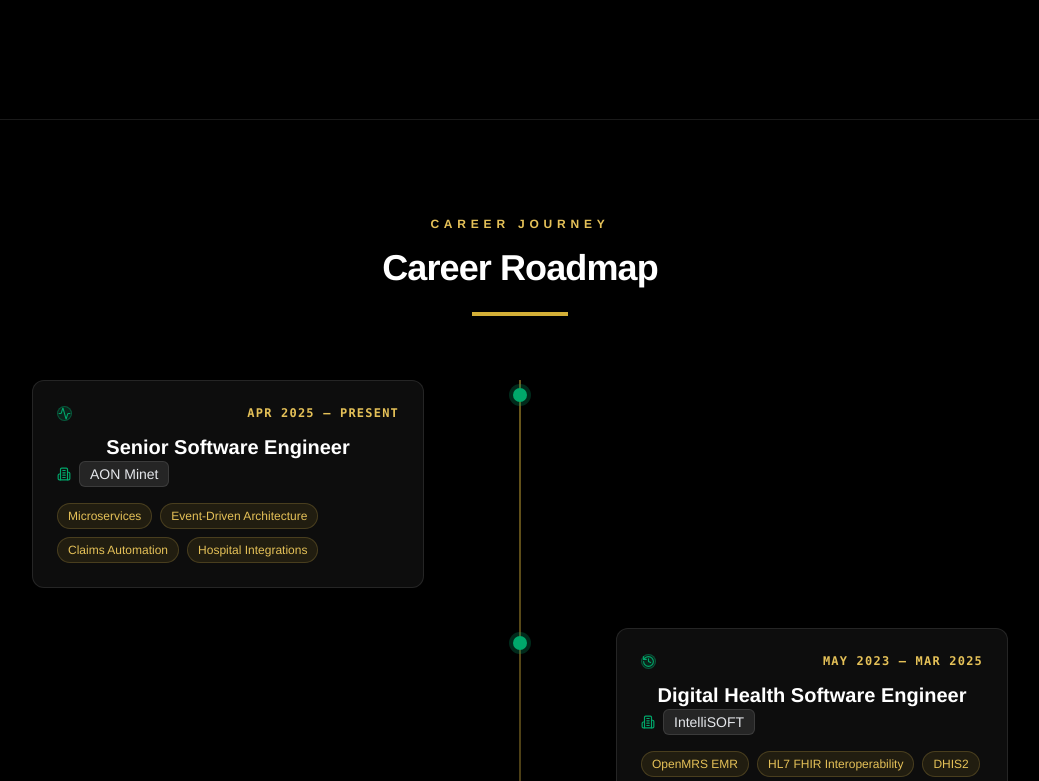
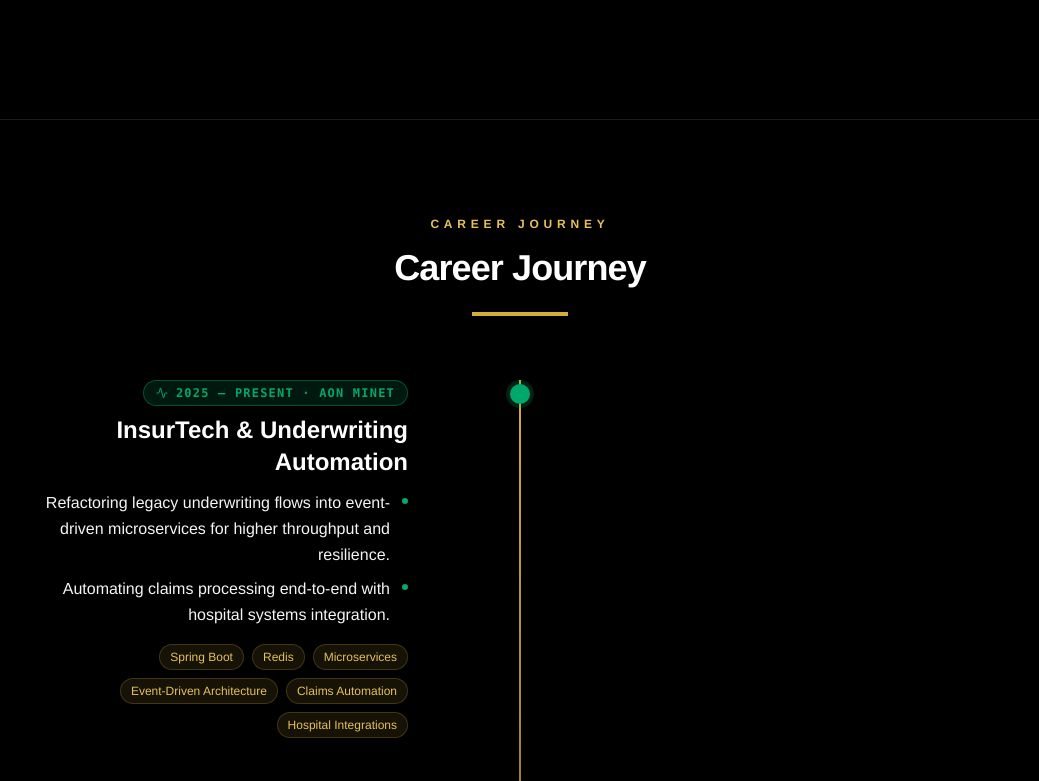
Before and after one commit to nelsonkimaiga/kimaigaportfolio, a React (Vite) app: page / in a window 1280 px wide. Shown: the part 2019-2800 px from the top of the page, without its empty margins (120-1159 px from the left). Built offline with nearby package versions, Linux system fonts and the light colour scheme.

Commit message:
Further changes!

```diff
--- a/src/App.tsx
+++ b/src/App.tsx
@@ -59,9 +59,10 @@ interface EnterpriseCase {
 
 interface CareerEntry {
   period: string;
-  role: string;
   company: string;
-  tags?: string[];
+  headline: string;
+  summary: string[];
+  tags: string[];
   status: 'current' | 'recent' | 'past';
 }
 
@@ -254,58 +255,65 @@ const DOMAINS: Domain[] = [
 
 const CAREER: CareerEntry[] = [
   {
-    period: 'Apr 2025 — Present',
-    role: 'Senior Software Engineer',
+    period: '2025 — Present',
     company: 'AON Minet',
-    tags: ['Microservices', 'Event-Driven Architecture', 'Claims Automation', 'Hospital Integrations'],
+    headline: 'InsurTech & Underwriting Automation',
+    summary: [
+      'Refactoring legacy underwriting flows into event-driven microservices for higher throughput and resilience.',
+      'Automating claims processing end-to-end with hospital systems integration.',
+    ],
+    tags: ['Spring Boot', 'Redis', 'Microservices', 'Event-Driven Architecture', 'Claims Automation', 'Hospital Integrations'],
     status: 'current'
   },
   {
-    period: 'May 2023 — Mar 2025',
-    role: 'Digital Health Software Engineer',
+    period: '2023 — 2025',
     company: 'IntelliSOFT',
-    tags: ['OpenMRS EMR', 'HL7 FHIR Interoperability', 'DHIS2', 'LLM Healthcare Integrations'],
+    headline: 'Digital Health Interoperability & LLM Integration',
+    summary: [
+      'Engineered OpenMRS EMR interoperability over HL7 FHIR and DHIS2.',
+      'Bridged clinical systems with LLM-powered healthcare workflows.',
+    ],
+    tags: ['OpenMRS', 'HL7', 'FHIR', 'DHIS2', 'LLM Healthcare Integrations'],
     status: 'recent'
   },
   {
-    period: 'Nov 2022 — Apr 2023',
-    role: 'FullStack Engineer',
+    period: '2022 — 2023',
     company: 'Jubilee Health Insurance',
-    tags: ['Digital Health Wellness Apps', 'Cross-platform Mobile & Web'],
+    headline: 'Digital Health Mobility',
+    summary: ['Shipped cross-platform wellness apps expanding member engagement on mobile and web.'],
+    tags: ['React Native', 'Cross-platform', 'Web', 'Digital Health'],
     status: 'past'
   },
   {
-    period: 'Jul 2021 — Oct 2022',
-    role: 'Software Engineer',
+    period: '2021 — 2022',
     company: 'UBIQPay',
-    tags: ['Payment Gateways: M-Pesa, Tingg, Airtel, MTN MoMo', 'Gaming/Lottery Backend'],
+    headline: 'FinTech & Multi-Country Payment Middleware',
+    summary: ['Built multi-country payment middleware orchestrating M-Pesa, Tingg, Airtel, and MTN MoMo.'],
+    tags: ['Payment Gateways', 'M-Pesa', 'Tingg', 'Airtel', 'MTN MoMo', 'Gaming/Lottery Backend'],
     status: 'past'
   },
   {
-    period: 'Jan 2020 — Jun 2021',
-    role: 'Software Engineer',
+    period: '2020 — 2021',
     company: 'LCT Africa',
-    tags: ['eClaims Processing', 'Healthcare Administration', 'HMIS Integrations: Care2000, Kranium, Med360'],
+    headline: 'Healthcare Administration & HMIS Integration',
+    summary: ['Automated eClaims processing and HMIS integrations across Care2000, Kranium, and Med360.'],
+    tags: ['eClaims', 'HMIS', 'Care2000', 'Kranium', 'Med360'],
     status: 'past'
   },
   {
-    period: 'May 2018 — Dec 2019',
-    role: 'FullStack Developer',
+    period: '2018 — 2019',
     company: 'Compulynx',
-    tags: ['COMPAS Biometric Platform', 'Equity Bank Kenya & Post Bank Uganda'],
+    headline: 'Digital Identity Automation & Core Banking Systems',
+    summary: ['Delivered the COMPAS biometric identity platform for Equity Bank Kenya and Post Bank Uganda.'],
+    tags: ['COMPAS', 'Biometric Identity', 'Core Banking', 'Equity Bank Kenya', 'Post Bank Uganda'],
     status: 'past'
   },
   {
-    period: 'Oct 2016 — Apr 2018',
-    role: 'Software Developer',
-    company: 'African Academy of Sciences',
-    tags: ['Community of Practice Research Platforms'],
-    status: 'past'
-  },
-  {
-    period: 'May 2015 — Sept 2016',
-    role: 'Junior Software Developer',
-    company: 'Moringa School',
+    period: '2015 — 2018',
+    company: 'Moringa School & AAS',
+    headline: 'Internal Business Systems & Foundation Engineering',
+    summary: ['Built internal business systems and research community platforms, laying the engineering foundation.'],
+    tags: ['Community of Practice', 'Research Platforms', 'Internal Systems'],
     status: 'past'
   },
 ];
@@ -504,7 +512,7 @@ const App: React.FC = () => {
             Nelson Kimaiga
           </h1>
           <h2 className="text-2xl md:text-4xl text-[var(--color-madafu-gold)] font-bold mb-6 leading-tight">
-            Senior Software Engineer
+            Software Engineer specializing in Backend Systems, Digital Health &amp; Systems Integration.
           </h2>
           <p className="max-w-3xl mx-auto text-base md:text-lg text-gray-300 font-light leading-relaxed">
             11+ years delivering production systems across InsurTech, digital health, and fintech, high-throughput backends, and critical middleware.
@@ -599,63 +607,73 @@ const App: React.FC = () => {
         </div>
       </section>
 
-      {/* Career Roadmap */}
+      {/* Engineering Evolution Timeline */}
       <section id="experience" className="py-24 bg-black border-t border-white/10">
         <div className="max-w-5xl mx-auto px-6">
-          <SectionHeading eyebrow="Career Journey" title="Career Roadmap" />
+          <SectionHeading eyebrow="Career Journey" title="Career Journey" />
 
           <div className="relative">
-            <div className="absolute left-[7px] md:left-1/2 top-0 bottom-0 w-px -translate-x-1/2 bg-gradient-to-b from-[var(--color-madafu-gold)] via-[var(--color-madafu-gold-light)]/30 to-white/10" />
+            <div className="absolute left-1 top-0 bottom-0 w-0.5 md:left-1/2 md:-translate-x-1/2 bg-gradient-to-b from-[var(--color-madafu-gold)] via-[var(--color-madafu-gold-light)]/30 to-white/10" />
 
-            <div className="space-y-10">
+            <div className="space-y-12">
               {CAREER.map((entry, idx) => {
                 const isActive = entry.status === 'current' || entry.status === 'recent';
                 const isLeft = idx % 2 === 0;
                 return (
                   <div key={`${entry.company}-${idx}`} className="relative md:grid md:grid-cols-2 md:gap-16">
-                    {isActive && (
-                      <span className="absolute left-[7px] md:left-1/2 top-2 -translate-x-1/2 z-0 w-3.5 h-3.5 rounded-full bg-[var(--color-madafu-green)] animate-ping" />
-                    )}
+                    {/* Glowing radar node */}
+                    <span className="absolute left-[5px] md:left-1/2 top-1 -translate-x-1/2 z-10 w-5 h-5">
                       <span
-                      className={`absolute left-[7px] md:left-1/2 top-2 -translate-x-1/2 z-10 w-3.5 h-3.5 rounded-full ring-4 ${
-                        isActive
-                          ? 'bg-[var(--color-madafu-green)] ring-[var(--color-madafu-green)]/25'
-                          : 'bg-[var(--color-madafu-gold)] ring-[var(--color-madafu-gold)]/25'
+                        className={`absolute inset-0 rounded-full ${
+                          isActive ? 'bg-[var(--color-madafu-green)]/30 animate-ping' : 'bg-[#D4AF37]/15'
                         }`}
                       />
+                      <span
+                        className={`relative block w-5 h-5 rounded-full ring-4 ${
+                          isActive
+                            ? 'bg-[var(--color-madafu-green)] ring-[var(--color-madafu-green)]/20'
+                            : 'bg-[#D4AF37] ring-[#D4AF37]/15'
+                        }`}
+                      />
+                    </span>
 
-                    <div className={`pl-8 md:pl-0 md:row-start-1 ${isLeft ? 'md:pr-16' : 'md:col-start-2 md:pl-16'}`}>
-                      <div className="bg-white/5 border border-white/10 rounded-xl p-6 backdrop-blur-md transition-all duration-300 hover:border-[var(--color-madafu-gold)]/40 hover:shadow-2xl hover:shadow-black/80 hover:-translate-y-1">
-                        <div className="flex items-center justify-between flex-wrap gap-2 mb-3">
+                    <div className={`pl-10 md:pl-0 md:row-start-1 ${isLeft ? 'md:pr-20 md:text-right' : 'md:col-start-2 md:pl-20'}`}>
+                      <div className="mb-2">
                         <span
-                            className={`inline-flex items-center rounded-full border ${
+                          className={`inline-flex items-center gap-2 px-3 py-1 rounded-full border font-mono text-xs font-bold uppercase tracking-widest ${
                             isActive
                               ? 'bg-[var(--color-madafu-green)]/15 text-[var(--color-madafu-green)] border-[var(--color-madafu-green)]/40'
-                                : 'bg-[var(--color-madafu-gold)]/15 text-[var(--color-madafu-gold-light)] border-[var(--color-madafu-gold-light)]/30'
+                              : 'bg-[#D4AF37]/10 text-[var(--color-madafu-gold-light)] border-[var(--color-madafu-gold-light)]/30'
                           }`}
                           title={entry.status === 'current' ? 'Current' : entry.status === 'recent' ? 'Recent' : 'Past'}
                         >
                           {entry.status === 'current' ? (
-                              <Activity size={13} />
+                            <Activity size={12} />
                           ) : entry.status === 'recent' ? (
-                              <History size={13} />
+                            <History size={12} />
                           ) : (
-                              <Archive size={13} />
+                            <Archive size={12} />
                           )}
-                          </span>
-                          <span className="inline-block text-xs font-bold text-[var(--color-madafu-gold-light)] uppercase tracking-widest font-mono">
-                            {entry.period}
+                          {entry.period} · {entry.company}
                         </span>
                       </div>
-                        <h4 className="text-lg md:text-xl font-bold text-white">{entry.role}</h4>
-                        <p className="text-sm text-gray-400 mb-4 flex items-center gap-2">
-                          <Building2 size={14} className={isActive ? 'text-[var(--color-madafu-green)]' : 'text-[var(--color-madafu-gold-light)]/70'} />
-                          <span className="px-2.5 py-0.5 rounded-md bg-white/10 border border-white/10 text-gray-200 font-medium">
-                            {entry.company}
-                          </span>
-                        </p>
-                        {entry.tags && entry.tags.length > 0 && (
-                          <div className="flex flex-wrap gap-2">
+
+                      <h4 className="text-xl md:text-2xl font-bold text-white mb-3">{entry.headline}</h4>
+
+                      <ul className={`space-y-2 text-gray-100 font-light leading-relaxed ${isLeft ? 'md:flex md:flex-col md:items-end' : ''}`}>
+                        {entry.summary.map((point, i) => (
+                          <li key={i} className={`flex items-start gap-3 ${isLeft ? 'md:flex-row-reverse' : ''}`}>
+                            <span
+                              className={`mt-2 w-1.5 h-1.5 rounded-full shrink-0 ${
+                                isActive ? 'bg-[var(--color-madafu-green)]' : 'bg-[var(--color-madafu-gold)]'
+                              }`}
+                            />
+                            <span>{point}</span>
+                          </li>
+                        ))}
+                      </ul>
+
+                      <div className={`flex flex-wrap gap-2 mt-4 ${isLeft ? 'md:justify-end' : ''}`}>
                         {entry.tags.map((tag) => (
                           <span
                             key={tag}
@@ -664,8 +682,6 @@ const App: React.FC = () => {
                             {tag}
                           </span>
                         ))}
-                          </div>
-                        )}
                       </div>
                     </div>
                   </div>
```
Lines whose indentation alone changed are shown as unchanged.
